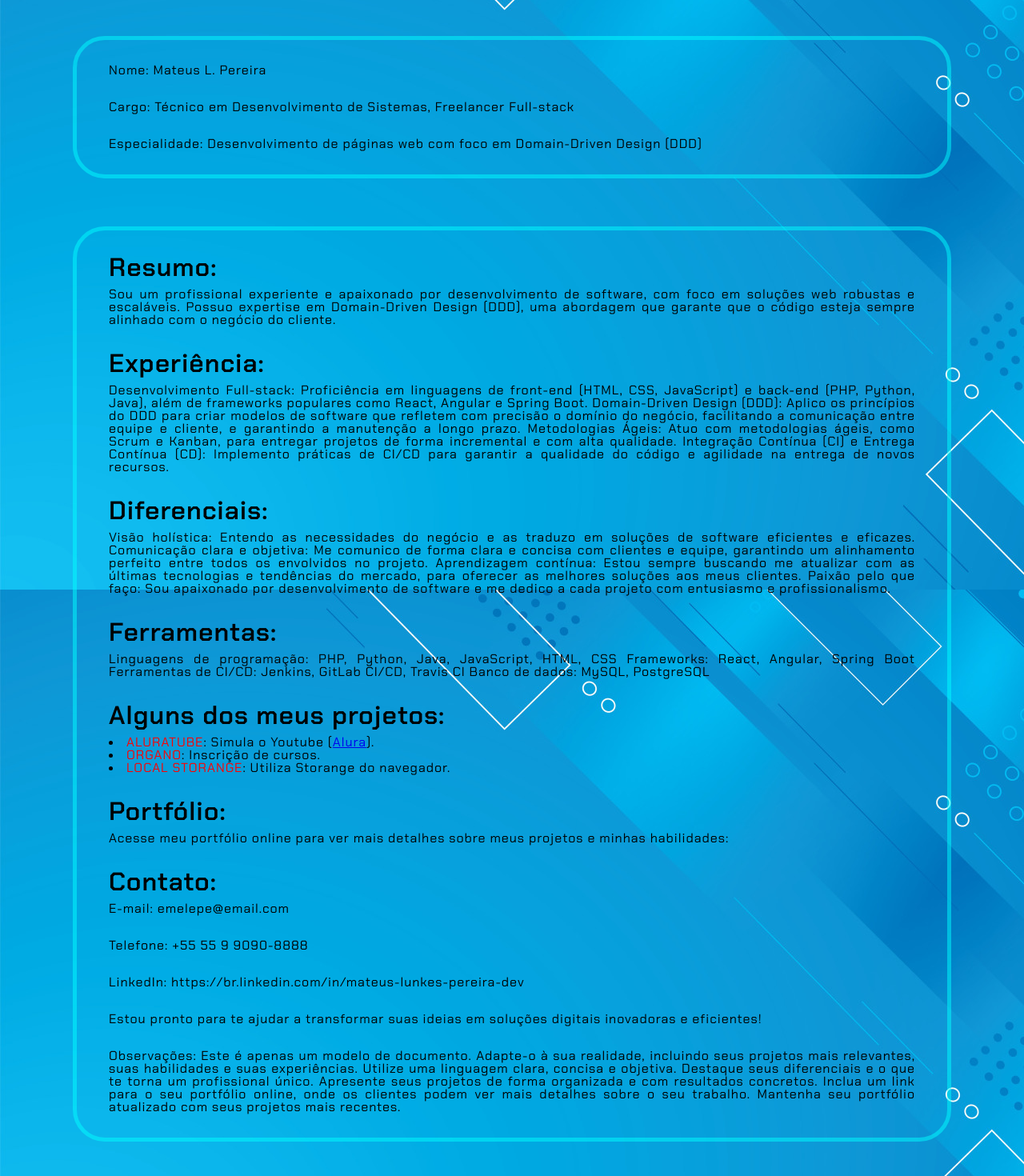
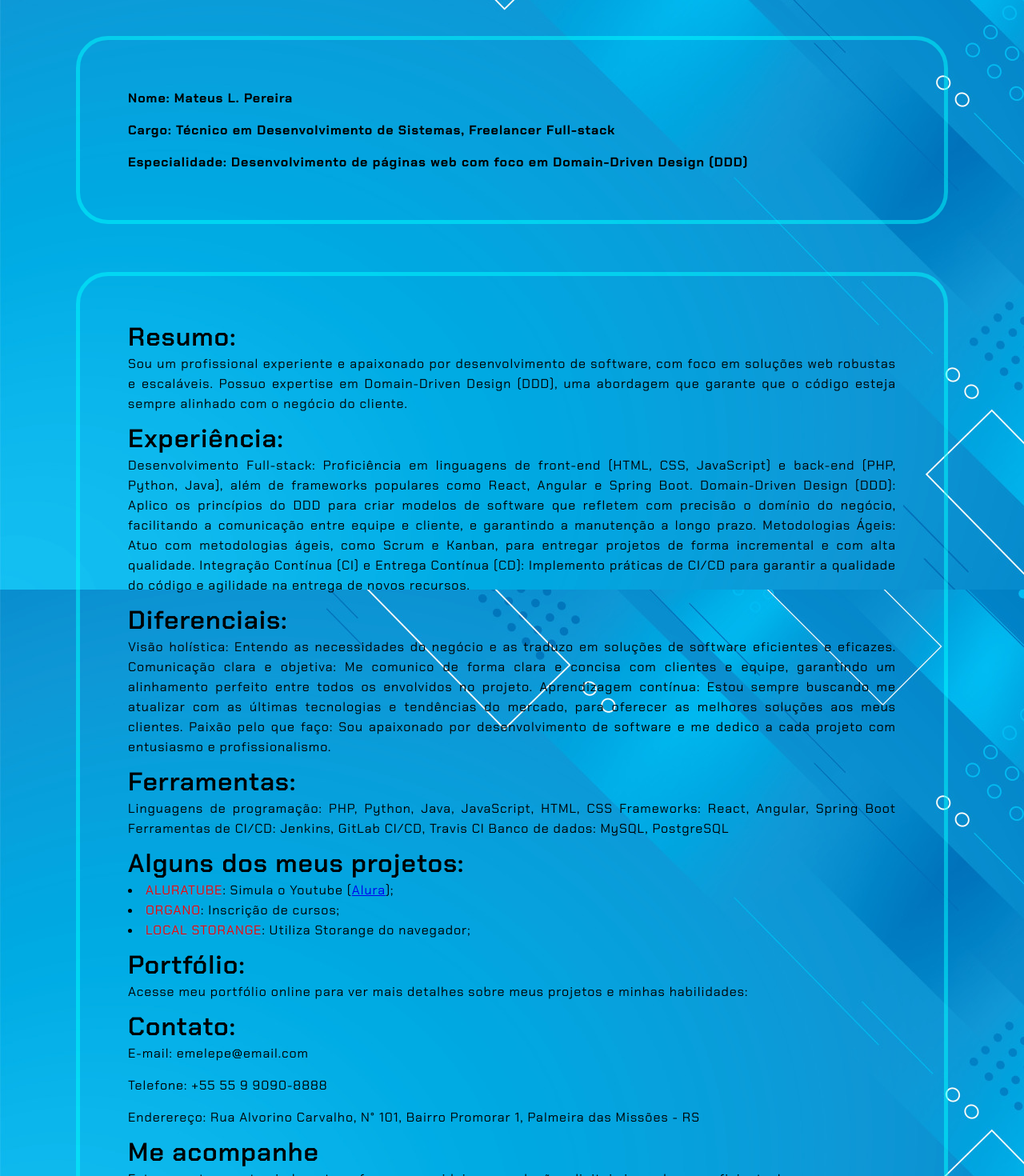
Before and after one commit to mateuslph/portifolio-foguete-react, a React (Create React App) app: page /about in a window 1280 px wide. Shown: the part 320-1790 px from the top of the page at 80% size. Built offline with nearby package versions, Linux system fonts and the light colour scheme.

Commit message:
add media screen para todas guias

```diff
--- a/src/Home/Home.jsx
+++ b/src/Home/Home.jsx
@@ -7,6 +7,9 @@ const ImgBackground = styled.div`
   background-image: url(${ImageBackground});
   background-attachment: fixed;
   height: 550px;
+  @media screen and (max-width: 768px) {
+    height: max-content;
+  }
 `
 
 const Conteudo = styled.div`
@@ -25,6 +28,9 @@ const ContainerFoguete = styled.div`
   @media screen and (max-width: 768px) {
     display: grid;
     padding: 20px 0;
+    gap: 60px;
+    margin-top: 10px;
+    margin-bottom: 40px;
   }
 `
 
@@ -39,6 +45,10 @@ const CardFoguete = styled.div`
   border-radius: 20px;
   box-shadow: 0px 35px 80px rgba(0, 0, 0, 0.15);
   transition: 0.5s all ease-in-out;
+
+  @media screen and (max-width: 768px) {
+    margin: 0;
+  }
 
   &:hover {
     height: 330px;
@@ -141,7 +151,7 @@ function Home() {
                 </p>
                 <ReadMore>
                   <NavLink onClick={(e) => e.preventDefault()}>
-                    <StyledLink to="/#">Saiba Mais</StyledLink>
+                    <StyledLink to="#">Saiba Mais</StyledLink>
                   </NavLink>
                 </ReadMore>
               </Content>
--- a/src/RenderHeader/RenderHeader.jsx
+++ b/src/RenderHeader/RenderHeader.jsx
@@ -1,14 +1,9 @@
-import React, { useState } from 'react';
 import styled from 'styled-components';
 import ImageLogo from '../assets/images/logo-mlp-tech-art.png';
 import { Link } from 'react-router-dom';
 
 const StyledHeader = styled.header`
   background-color: #3161C0;
-
-  @media screen and (max-width: 768px) {
-    /* Add responsive styles here */
-  }
 `
 
 /* Navbar */
@@ -18,9 +13,8 @@ const NavBar = styled.nav`
   padding: 1.5rem 6rem;
   display: flex;
 
-  @media screen and (max-width: 768px) {
-    padding: 1.5rem 4rem;
-    align-items: center;
+  @media screen and (max-width: 720px) {
+    display: none;
   }
 `
 
@@ -31,12 +25,6 @@ const LogoImg = styled.img`
   height: 90px;
   background-color: #fff;
   border-radius: 35px;
-  /* Additional styles for logo */
-
-  @media screen and (max-width: 768px) {
-    padding: 3px;
-    height: 60px;
-  }
 `
 
 /* List */
@@ -64,11 +52,6 @@ const StyledLink = styled(Link)`
 const LoginButton = styled.div`
   display: flex;
   align-items: center;
-
-  @media screen and (max-width: 768px) {
-    display: block;
-    padding: 1rem 2rem;
-  }
 `
 const Button = styled.button`
   border: none;
@@ -76,10 +59,6 @@ const Button = styled.button`
   border-radius: 5px;
   background-color: #214289;
   cursor: pointer;
-
-  @media screen and (max-width: 768px) {
-    width: 100%;
-  }
 `
 
 const ButtonAncora = styled.a`
@@ -89,45 +68,19 @@ const ButtonAncora = styled.a`
   text-transform: uppercase;
   font-family: 'Chakra Petch', sans-serif;
 `
-/* Button Mobile */
 
-const MobileMenuIcon = styled.div`
+
+const MobileMenu = styled.div`
+  width: 40px;
+  height: 40px;
+  background-color: red;
+
+  @media screen and (min-width: 721px) {
     display: none;
-
-  @media screen and (max-width: 768px) {
-    display: block;
-  }
-`
-const MobileMenuIconButton = styled.button`
-@media screen and (max-width: 768px) {
-  background-color: transparent;
-  border: none;
-  cursor: pointer;
   }
 `
 
-const MobileMenu = styled.div`
-  display: none;
-`
-
-const MobileMenuUl = styled.ul`
-  display: flex;
-  flex-direction: column;
-  text-align: center;
-  padding-bottom: 1rem;
-`
-
-const NavItem = styled.li`
-  display: block;
-  padding-top: 1.2rem;
-`
-
-function RenderHeader() {
-  const [isMobileMenuOpen, setIsMobileMenuOpen] = useState(false)
-
-  const toggleMobileMenu = () => {
-    setIsMobileMenuOpen(!isMobileMenuOpen)
-  }
+function RenderHeader(isMenuOpen, toggleMobileMenu) {
 
   return (
     <div className="body">
@@ -152,31 +105,9 @@ function RenderHeader() {
               <ButtonAncora href="#">Entrar</ButtonAncora>
             </Button>
           </LoginButton>
+        </NavBar>
 
-          <MobileMenuIcon>
-            <MobileMenuIconButton onClick={toggleMobileMenu}>
-              <img className="icon" src="assets/images/menu_white_36dp.svg" alt="Menu" />
-            </MobileMenuIconButton>
-          </MobileMenuIcon>
-        </NavBar>
-        {isMobileMenuOpen && (
-          <MobileMenu>
-            <MobileMenuUl>
-              <NavItem>
-                <a href="./index.html" className="nav-link">Início</a>
-              </NavItem>
-              <NavItem>
-                <a href="./projetos.html" className="nav-link">Projetos</a>
-              </NavItem>
-              <NavItem>
-                <a href="./sobre.html" className="nav-link">Sobre</a>
-              </NavItem>
-            </MobileMenuUl>
-            <LoginButton>
-              <Button><a href="#">Entrar</a></Button>
-            </LoginButton>
-          </MobileMenu>
-        )}
+       <MobileMenu isMenuOpen={isMenuOpen} toggleMobileMenu={toggleMobileMenu} />
       </StyledHeader>
     </div>
   )
--- a/src/Sobre/Sobre.jsx
+++ b/src/Sobre/Sobre.jsx
@@ -16,7 +16,7 @@ const Conteudo = styled.div`
 `
 
 const TituloPrincipal = styled.h2`
-    font-size: 40px;
+    font-size: 2.5rem;
     color: #E9E9E9;
     border-bottom: 3px solid #E9E9E9;
     width: 90%;
@@ -26,29 +26,73 @@ const TituloPrincipal = styled.h2`
     top: 40px;
     margin: 40px 0 120px 0;
     font-weight: 600;
+
+    @media screen and (max-width: 768px) {
+        font-size: 1.2rem;
+        padding-bottom: 3px;
+        margin: 20px 0 60px 0;
+        width: 80%;
+        top: 20px;
+    }
 `
 
 const CardSobre = styled.div`
     border: 5px solid #00ffff7f;
     border-radius: 40px;
     text-align: justify;
-    width: 85vw;
     margin-bottom: 60px;
+    padding: 60px 60px 45px 60px;
+    width: 75vw;
+
+    @media screen and (max-width: 768px) {
+        display: flex;
+        align-items: center;
+        justify-content: center;
+        flex-wrap: wrap;
+        font-size: 75%;
+        margin-bottom: 30px;
+        padding: 20px 20px 10px 20px;
+        border-radius: 20px;
+        width: 75vw;
+    }
+`
+
+const CardSobreCabecalho = styled.div`
+    font-weight: 800;
+    @media screen and (max-width: 768px) {
+        display: flex;
+        flex-wrap: wrap;
+    }
 `
 
 const Subtitulo = styled.h2`
-    margin-bottom: 30px;
     font-weight: 600;
     font-size: 2rem;
-    margin: 30px 40px -20px 40px;
+    margin-bottom: 5px;
+
+    @media screen and (max-width: 768px) {
+        font-size: 1.2rem;
+        margin-bottom: 3px;
+        text-align: center;
+    }
 `
 
 const Paragrafo = styled.p`
-    margin: 30px 40px 30px 40px;
+    margin-bottom: 15px;
+    line-height: 25px;
+
+    @media screen and (max-width: 768px) {
+        margin-bottom: 12px;
+        font-size: smaller;
+        width: 100%;
+        line-height: 15px;
+    }
 `
 
 const ProjetosLi = styled.li`
-
+    @media screen and (max-width: 768px) {
+        text-align: start;
+    }
 `
 
 const ProjetoLink = styled.a`
@@ -77,20 +121,13 @@ function Sobre() {
                 <Conteudo>
                     <TituloPrincipal>Apresentando-se</TituloPrincipal>
                     <CardSobre>
-                        <Paragrafo><b>Nome:</b> Mateus L. Pereira</Paragrafo>
+                        <CardSobreCabecalho>
+                            <Paragrafo>Nome: Mateus L. Pereira</Paragrafo>
 
-                        <Paragrafo><b>Cargo:</b> Técnico em Desenvolvimento de Sistemas, Freelancer Full-stack</Paragrafo>
+                            <Paragrafo>Cargo: Técnico em Desenvolvimento de Sistemas, Freelancer Full-stack</Paragrafo>
 
-                        <Paragrafo><b>Especialidade:</b> Desenvolvimento de páginas web com foco em Domain-Driven Design (DDD)</Paragrafo>
-                        {isMobileMenuOpen && (
-                            <div>
-                                <Paragrafo><b>Nome:</b> Mateus L. Pereira</Paragrafo>
-
-                                <Paragrafo><b>Cargo:</b> Técnico em Desenvolvimento de Sistemas, <br /> Freelancer Full-stack</Paragrafo>
-
-                                <Paragrafo><b>Especialidade:</b> Desenvolvimento de páginas web <br /> com foco em Domain-Driven Design (DDD)</Paragrafo>
-                            </div>
-                        )}
+                            <Paragrafo>Especialidade: Desenvolvimento de páginas web com foco em Domain-Driven Design (DDD)</Paragrafo>
+                        </CardSobreCabecalho>
                     </CardSobre>
 
                     <CardSobre>
@@ -178,15 +215,15 @@ function Sobre() {
                         <Paragrafo>
                             <ProjetosLi>
                                 <ProjetoLink href="https://aluratube-tan-five.vercel.app/" target="_blank"><b>ALURATUBE</b></ProjetoLink>
-                                : Simula o Youtube (<a href="https://www.alura.com.br/">Alura</a>).
+                                : Simula o Youtube (<a href="https://www.alura.com.br/">Alura</a>);
                             </ProjetosLi>
                             <ProjetosLi>
                                 <ProjetoLink href="https://organo-phi-beryl.vercel.app/" target="_blank"><b>ORGANO</b></ProjetoLink>
-                                : Inscrição de cursos.
+                                : Inscrição de cursos;
                             </ProjetosLi>
                             <ProjetosLi>
                                 <ProjetoLink href="https://local-storage-ruddy.vercel.app/" target="_blank"><b>LOCAL STORANGE</b></ProjetoLink>
-                                : Utiliza Storange do navegador.
+                                : Utiliza Storange do navegador;
                             </ProjetosLi>
                         </Paragrafo>
 
@@ -211,25 +248,15 @@ function Sobre() {
                         </Paragrafo>
 
                         <Paragrafo>
-                            LinkedIn: https://br.linkedin.com/in/mateus-lunkes-pereira-dev
+                            Enderereço: Rua Alvorino Carvalho, N° 101, Bairro Promorar 1, Palmeira das Missões - RS
                         </Paragrafo>
+
+                        <Subtitulo>
+                            Me acompanhe
+                        </Subtitulo>
 
                         <Paragrafo>
                             Estou pronto para te ajudar a transformar suas ideias em soluções digitais inovadoras e eficientes!
-                        </Paragrafo>
-
-                        <Paragrafo>
-                            Observações:
-
-                            Este é apenas um modelo de documento. Adapte-o à sua realidade, incluindo seus projetos mais
-                            relevantes,
-                            suas habilidades e suas experiências.
-                            Utilize uma linguagem clara, concisa e objetiva.
-                            Destaque seus diferenciais e o que te torna um profissional único.
-                            Apresente seus projetos de forma organizada e com resultados concretos.
-                            Inclua um link para o seu portfólio online, onde os clientes podem ver mais detalhes sobre o seu
-                            trabalho.
-                            Mantenha seu portfólio atualizado com seus projetos mais recentes.
                         </Paragrafo>
                     </CardSobre>
                 </Conteudo>
```
Also changed, not shown: src/MenuMobile/MenuMobile.jsx (added, +64 -0 lines), src/Projects/Projects.jsx (+6 -6 lines), public/logo192.png (added). Lines whose indentation alone changed are shown as unchanged.
